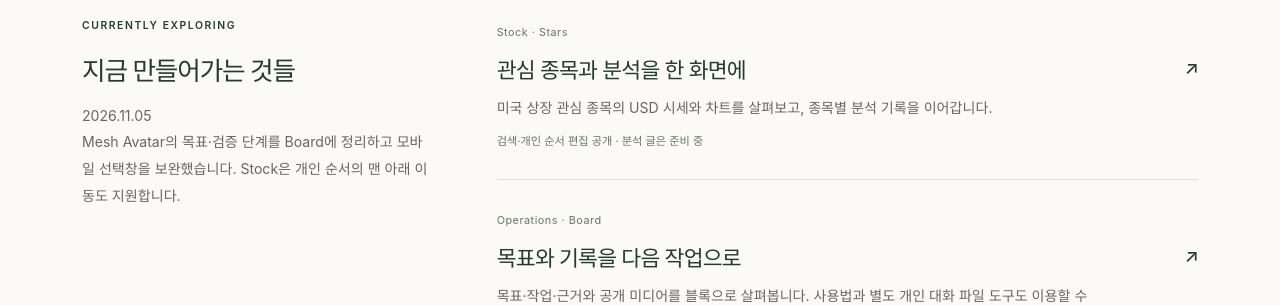
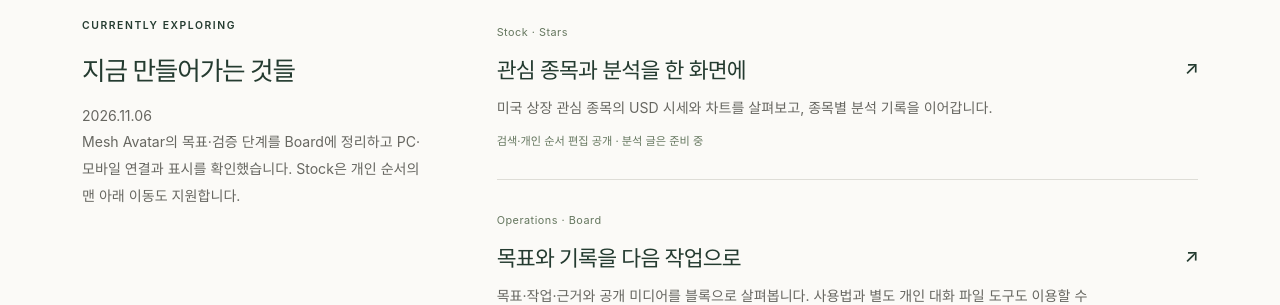
Before and after one commit to cbh456746/cbh456746.github.io, a Jekyll site: the page built from index.md, in a window 1280 px wide and 900 px high, scrolled down 675 px. Shown: the part 153-458 px from the top of the window. Built offline with Jekyll 4.4.1, drawn with Linux system fonts in a browser that asks for light colours.

Commit message:
Record Mesh Avatar Board publication checks

```diff
--- a/index.md
+++ b/index.md
@@ -5,8 +5,8 @@ description: BH CHOI의 프로젝트, 탐구, 학습과 취향을 담는 개인
 home_design: garden
 home_current:
   task_id: M-23
-  updated_on: '2026-11-05'
-  summary: 'Mesh Avatar의 목표·검증 단계를 Board에 정리하고 모바일 선택창을 보완했습니다. Stock은 개인 순서의 맨 아래 이동도 지원합니다.'
+  updated_on: '2026-11-06'
+  summary: 'Mesh Avatar의 목표·검증 단계를 Board에 정리하고 PC·모바일 연결과 표시를 확인했습니다. Stock은 개인 순서의 맨 아래 이동도 지원합니다.'
 ---
 
 <section class="home-hero" aria-labelledby="home-title">
```
Also changed, not shown: TASKS.md (+1 -1 lines), docs/MESH_AVATAR_BOARD_20261105.md (+19 -2 lines).
